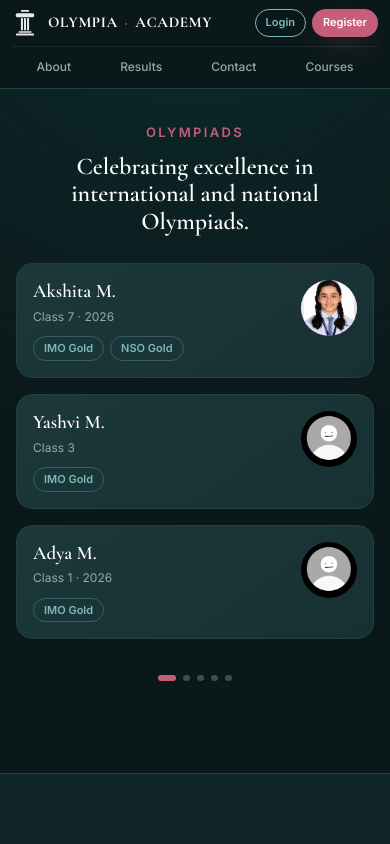
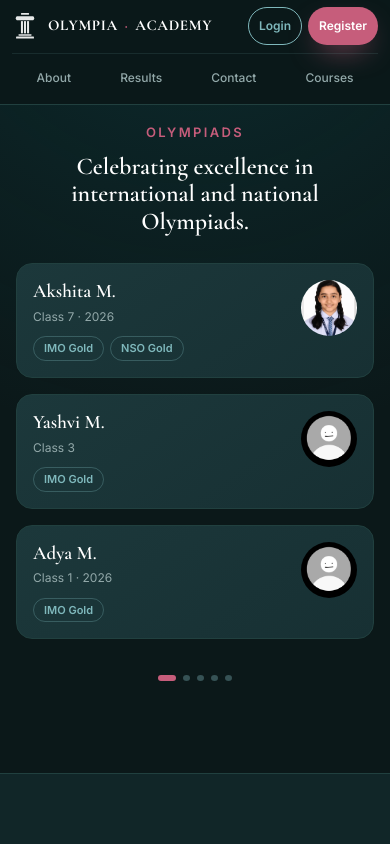
Before and after one commit to axlrose78/olympia-academy, a plain HTML site: page index.html in a window 390 px wide. Shown: the top 844 px of the page. Drawn offline with nearby package versions, Linux system fonts and the light colour scheme.

Commit message:
Polish compact header spacing and touch targets

```diff
--- a/header.css
+++ b/header.css
@@ -1,6 +1,8 @@
 /* =========================================================
    OLYMPIA ACADEMY — SHARED HEADER
    ========================================================= */
+
+:root { --header-offset: 144px; }
 
 header {
   position: fixed;
@@ -243,7 +245,8 @@ header.is-compact .header-register {
   header.is-compact #loginBtn,
   header .header-register,
   header.is-compact .header-register {
-    padding: 7px 12px;
+    min-height: 40px;
+    padding: 8px 14px;
     font-size: 12px;
   }
 
@@ -252,21 +255,26 @@ header.is-compact .header-register {
     order: 3;
     flex: 1 1 100%;
     justify-content: center;
-    gap: clamp(18px, 7vw, 36px);
+    gap: clamp(12px, 4vw, 24px);
     padding-top: 6px;
     border-top: 1px solid rgba(127, 184, 188, .12);
     font-size: 13px;
   }
 
   header .links a {
-    padding: 4px 0;
+    min-height: 36px;
+    display: inline-flex;
+    align-items: center;
+    padding: 6px 4px;
   }
 }
 
 @media (max-width: 420px) {
+  :root { --header-offset: 90px; }
+
   header,
   header.is-compact {
-    padding: 8px 12px;
+    padding: 7px 12px 8px;
   }
 
   header .brand-name,
@@ -278,8 +286,9 @@ header.is-compact .header-register {
   header.is-compact #loginBtn,
   header .header-register,
   header.is-compact .header-register {
-    padding: 6px 10px;
-    font-size: 11px;
+    min-height: 38px;
+    padding: 7px 10px;
+    font-size: 12px;
   }
 
   header .links,
```
